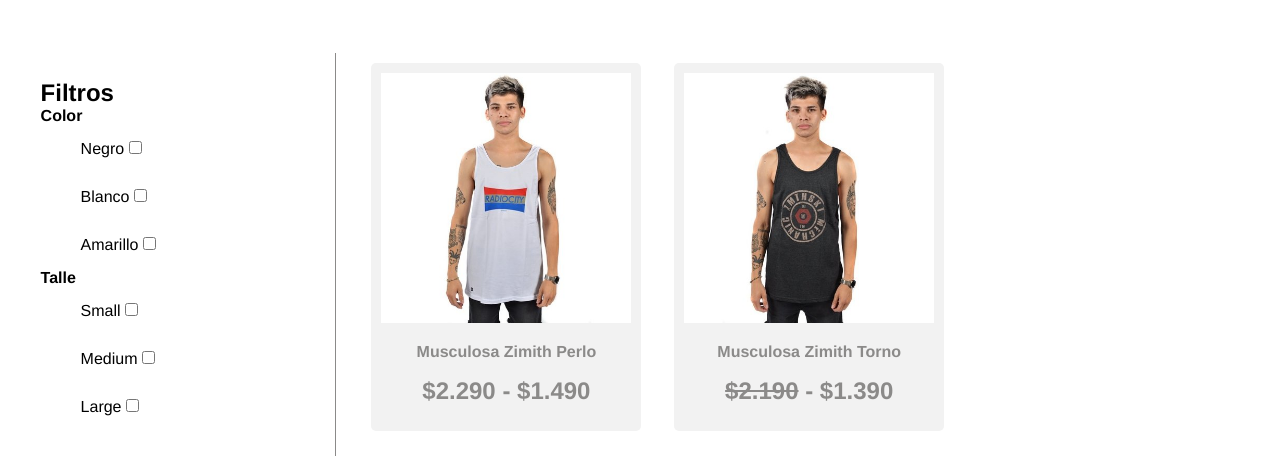
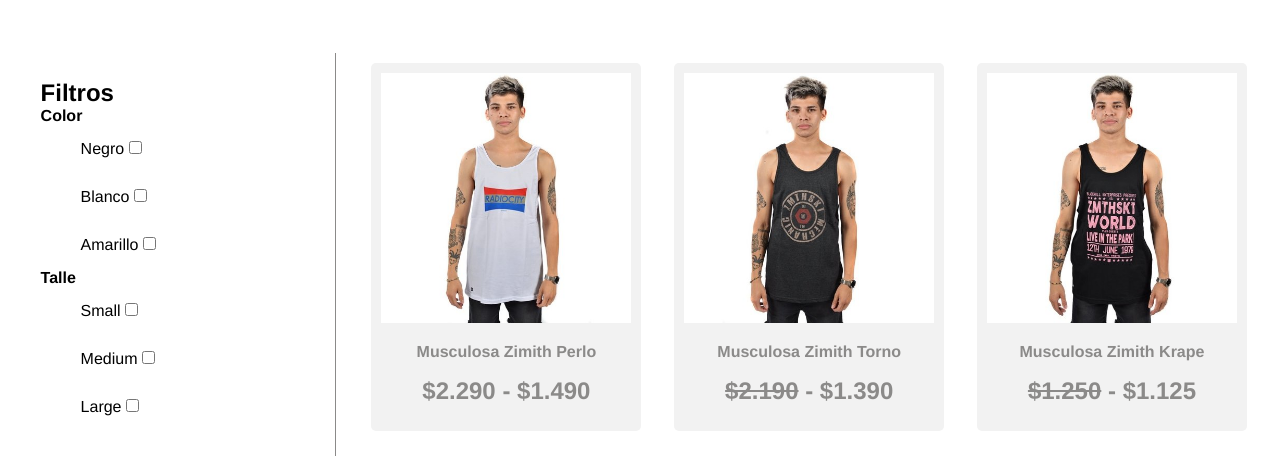
Before and after one commit to maurogalf/zimith, a plain HTML site: page musculosas.html in a window 1280 px wide. Shown: the part 306-774 px from the top of the page. Drawn offline with Linux system fonts and the light colour scheme.

Commit message:
Se agrego una musculosa en la seccion

```diff
--- a/musculosas.html
+++ b/musculosas.html
@@ -82,6 +82,15 @@
                         </div>
                     </a>
                 </article>
+                <article class="tarjetaproducto">
+                    <a href="producto.html">
+                        <div>
+                            <img src="./img/producto15.jpg" class="tarjetaproducto__foto" alt="Musculosa Zimith Krape">
+                            <h3 class="tarjetaproducto__nombre">Musculosa Zimith Krape</h3>
+                            <h4 class="tarjetaproducto__precio"><span class="tarjetaproducto__precio--oferta">$1.250</span> - $1.125</h4>
+                        </div>
+                    </a>
+                </article>
             </section>
             <!-- Catalogo FIN -->
         </div>
```
Also changed, not shown: img/producto15.jpg (added).
